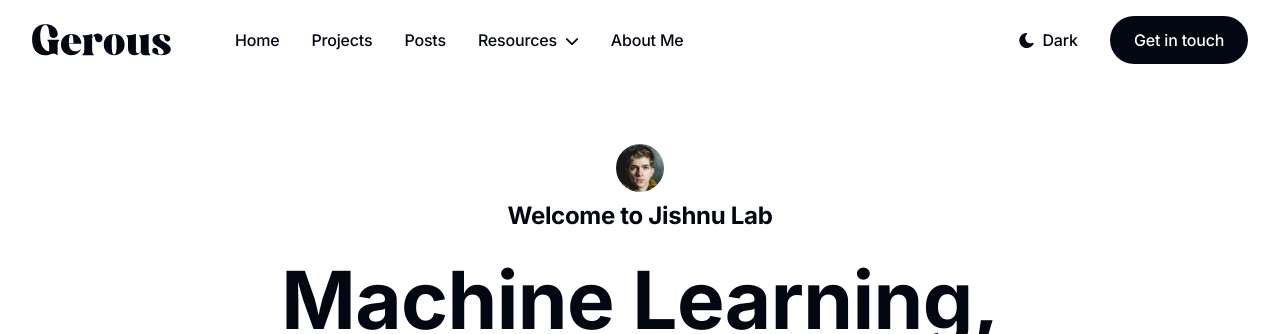
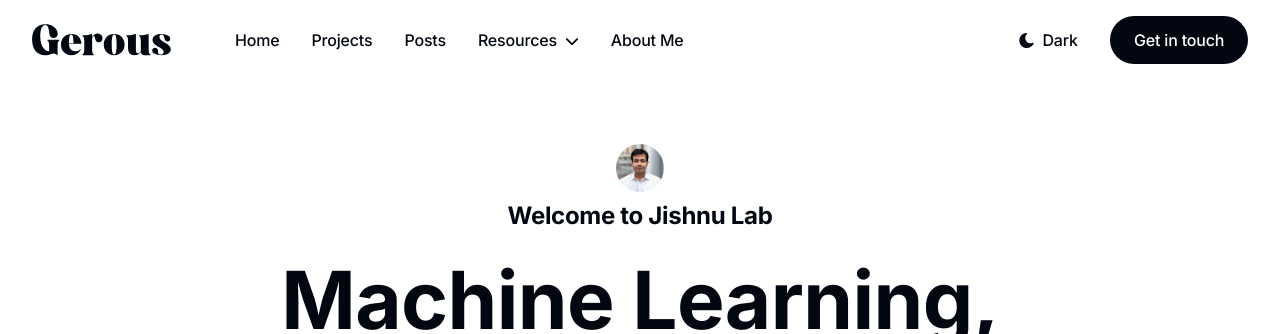
Before and after one commit to simaryadav/simaryadav.github.io, a Jekyll site: the page built from index.html, in a window 1280 px wide. Shown: the top 334 px of the page. Built offline with Jekyll 4.4.1, drawn with Linux system fonts in a browser that asks for light colours.

Commit message:
Update settings.yml

```diff
--- a/_data/settings.yml
+++ b/_data/settings.yml
@@ -41,7 +41,7 @@ cta_button:
 # Author Settings
 author:
   author_name: "Welcome to Jishnu Lab"
-  author_avatar: "/images/01-1.jpg"
+  author_avatar: "/images/das_head.webp"
 
 
 #-------------------------------
```
